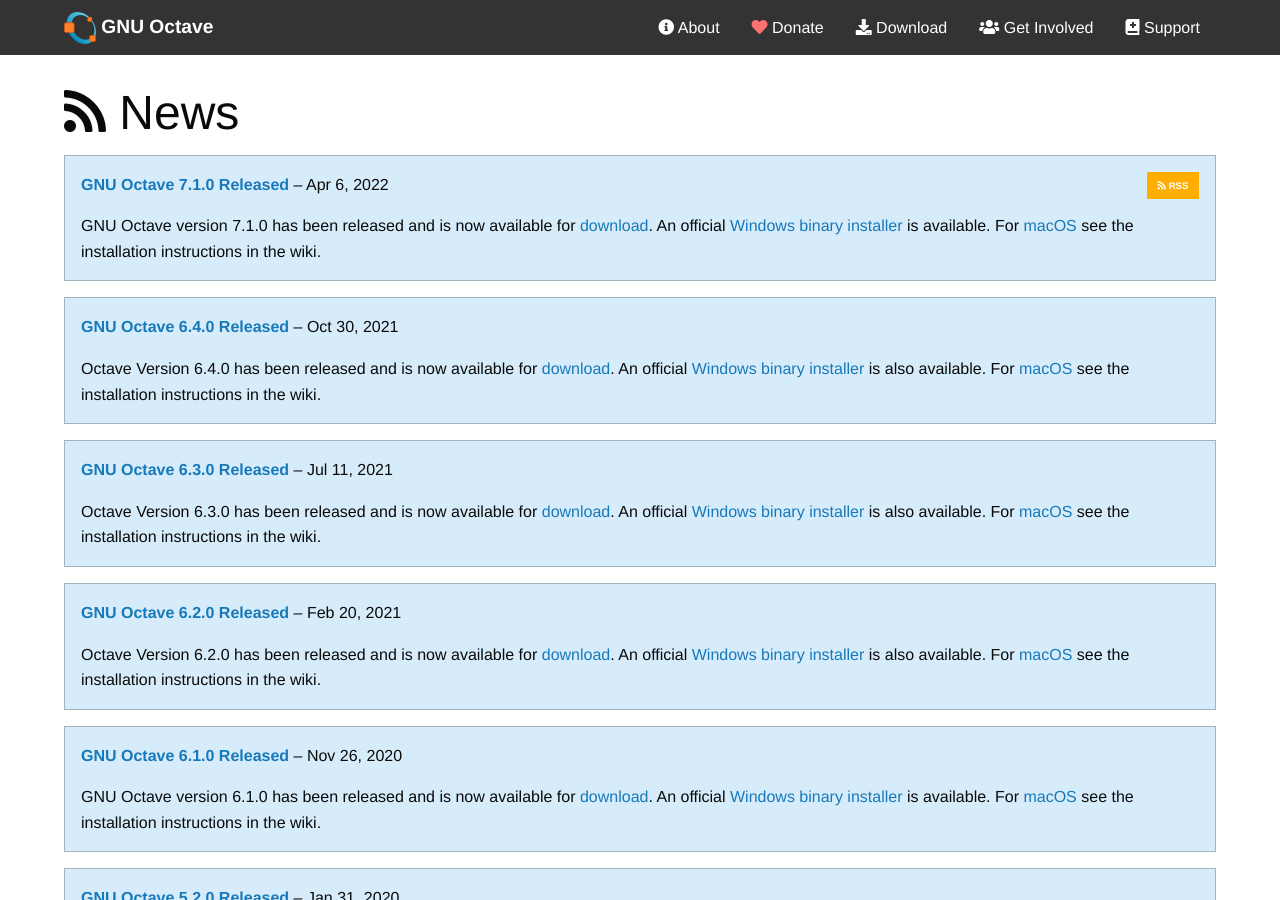
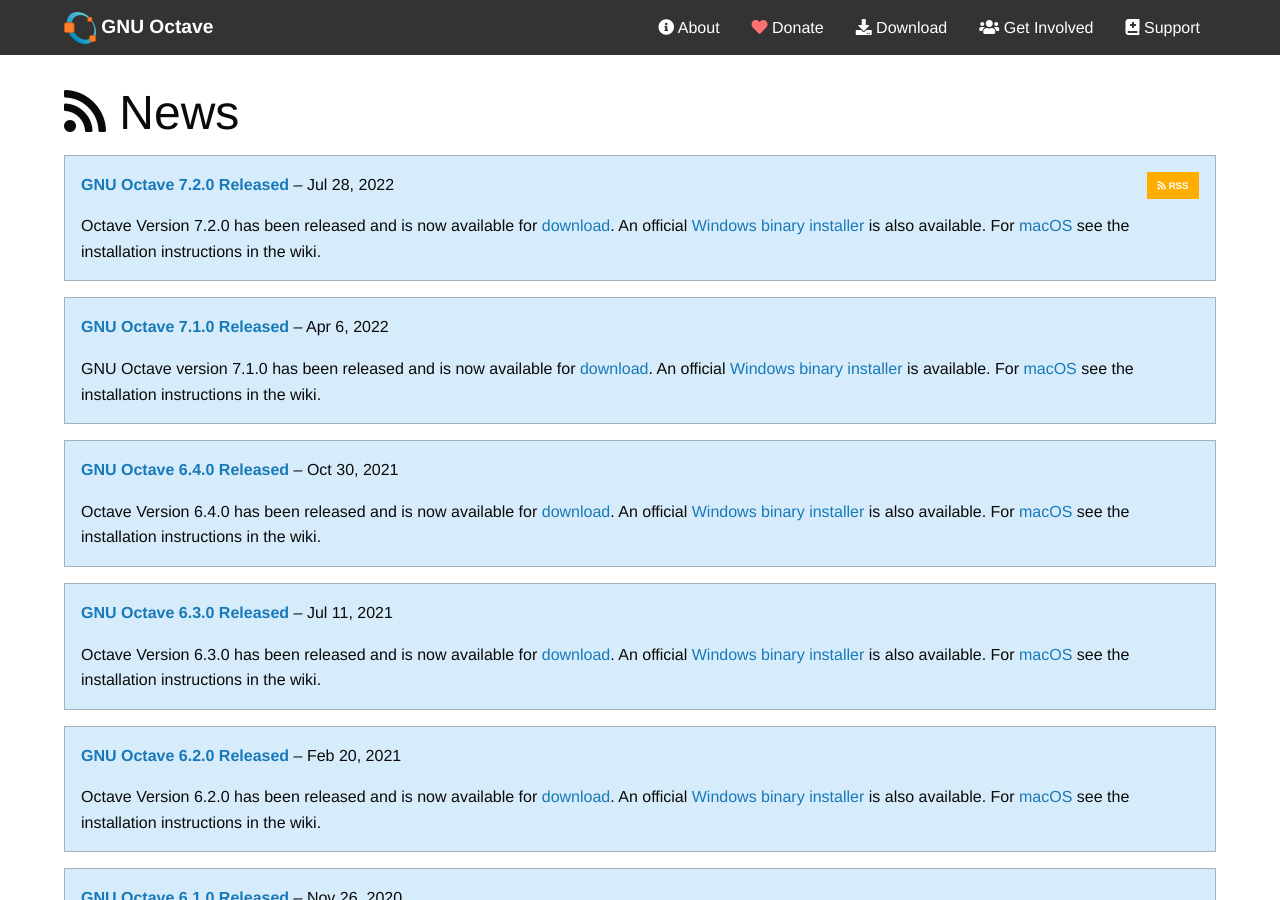
Before and after one commit to gnu-octave/gnu-octave.github.io, a Jekyll site: the page built from pages/news.md, in a window 1280 px wide and 900 px high. Built offline with Jekyll 4.4.1, drawn with Linux system fonts in a browser that asks for light colours; nearby versions of some CDN libraries; some of the changed lines change nothing that is shown.

Commit message:
Octave 7.2.0 release 2022-07-28

```diff
--- /dev/null
+++ b/_posts/2022-07-28-octave-7.2.0-released.markdown
@@ -0,0 +1,89 @@
+---
+layout: post
+title:  "GNU Octave 7.2.0 Released"
+date:   2022-07-28
+categories: news release
+---
+
+Octave Version 7.2.0 has been released and is now available for [download][1].
+An official [Windows binary installer][2] is also available.
+For [macOS][3] see the installation instructions in the wiki.
+
+This version is a bug fixing release:
+
+## Improvements and fixes
+
+- Avoid out-of-bounds indexing when checking for broadcastable inplace operators ([bug #38466](https://savannah.gnu.org/bugs/?38466)).
+- `hdl2struct.m`: Fix saving of `uibuttongroups` ([bug #62266](https://savannah.gnu.org/bugs/?62266)).
+- `isprime.m` and `__isprimelarge__.cc`: Minor performance tweaks.
+- `factor.m`: Performance tweak to avoid division in certain cases.
+- `nchoosek.m`: Fix freeze-up for certain integer inputs ([bug #62319](https://savannah.gnu.org/bugs/?62319)).
+- `nchoosek.m`: Restore fast path code for floating point inputs ([bug #62319](https://savannah.gnu.org/bugs/?62319)).
+- `betainc.m`: Use sophisticated technique for calculating exponents to avoid inaccuracies ([bug #62329](https://savannah.gnu.org/bugs/?62329)).
+- `ls.m`: Fix handling of `\` on UNIX platforms ([bug #62282](https://savannah.gnu.org/bugs/?62282)).
+- `ls.m`: with glob patterns on Windows ([bug #62282](https://savannah.gnu.org/bugs/?62282)).
+- `findobj.m`: Fix input validation of graphics handles ([bug #62378](https://savannah.gnu.org/bugs/?62378)).
+- `newplot.m`: Backed out changeset fdd58773ac02 ([bug #61945](https://savannah.gnu.org/bugs/?61945)).
+- `__print_parse_opts__.m`: Initialize variables in all cases for print warnings ([bug #62287](https://savannah.gnu.org/bugs/?62287)).
+- `datenum.m`: Correctly handle arrays with leading singleton dimensions ([bug #62407](https://savannah.gnu.org/bugs/?62407)).
+- Stop incorrect error when `reset()` called on `uimenu` handle ([bug #62425](https://savannah.gnu.org/bugs/?62425)).
+- Emit more informative error message on empty input when setting axis limits ([bug #62541](https://savannah.gnu.org/bugs/?62541)).
+- `msgbox.m`: Allow "custom" `cdata` for icon ([bug #62445](https://savannah.gnu.org/bugs/?62445)).
+- Fix memory leak with nested functions and anonymous functions ([bug #62459](https://savannah.gnu.org/bugs/?62459)).
+- `__wglob__`: Retain trailing file separator on Windows ([bug #62414](https://savannah.gnu.org/bugs/?62414)).
+- `__wglob__`: Correctly handle `.` and `..` in patterns on Windows ([bug #62414](https://savannah.gnu.org/bugs/?62414)).
+- `__wglob__`: Handle patterns with UNC paths on Windows ([bug #62576](https://savannah.gnu.org/bugs/?62576)).
+- `mkoctfile.m`: Trim whitespace (newline) around system output.
+- `subplot.m`: Avoid error when mixing `rcn` and `"position"` calling form ([bug #62526](https://savannah.gnu.org/bugs/?62526)).
+- `plot`: Deprecate using numbers to select line colors ([bug #62470](https://savannah.gnu.org/bugs/?62470)).
+- Don't shut down interpreter immediately on `execute` ([bug #62308](https://savannah.gnu.org/bugs/?62308)).
+- Change wording of error message when using a variable as function ([bug #62552](https://savannah.gnu.org/bugs/?62552)).
+- `inputParser.m`: Adapt for interpreter changes regarding number of output arguments ([bug #62420](https://savannah.gnu.org/bugs/?62420)).
+- `inputParser.m`: Correctly handle cell default values for optional parameters ([bug #62639](https://savannah.gnu.org/bugs/?62639)).
+- Store token ID, not keyword ID when parsing keywords ([bug #62587](https://savannah.gnu.org/bugs/?62587)).
+- `canonicalize_file_name`: Do not translate mapped network drive to UNC path ([bug #62576](https://savannah.gnu.org/bugs/?62576)).
+- Fix regression with `\color[rgb]` TeX pattern ([bug #62668](https://savannah.gnu.org/bugs/?62668)).
+- `regexp`: Check pattern length before accessing it ([bug #62704](https://savannah.gnu.org/bugs/?62704)).
+- `randmtzig.cc`: Add missing `#include <ctime>` ([bug #62750](https://savannah.gnu.org/bugs/?62750)).
+
+## GUI
+
+- Fix removing trailing spaces on closing a modified file ([bug #62271](https://savannah.gnu.org/bugs/?62271)).
+- Replace use of deprecated `QDesktopWidget` in GUI.
+- Fix display in Variable Editor when `fixed_point_format` is on ([bug #62544](https://savannah.gnu.org/bugs/?62544)).
+- Fix file length when saving shorter content in editor ([bug #62588](https://savannah.gnu.org/bugs/?62588)).
+
+## Package tool
+
+- `pkg`: Create directory before saving file ([bug #62303](https://savannah.gnu.org/bugs/?62303)).
+- `pkg`: Avoid error when unlinking non-existent files ([bug #62436](https://savannah.gnu.org/bugs/?62436)).
+- `pkg`: Create `PREFIX` and `ARCHPREFIX` directories ([bug #62681](https://savannah.gnu.org/bugs/?62681)).
+- `pkg`: Replace `OCTAVE_HOME` in `PREFIX` and `ARCHPREFIX` independently ([bug #62681](https://savannah.gnu.org/bugs/?62681)).
+- `pkg`: Fix formatting of `copyfile` message ([bug #62769](https://savannah.gnu.org/bugs/?62769)).
+- `pkg`: Escape special characters in `OCTAVE_HOME` for `regexprep` ([bug #62681](https://savannah.gnu.org/bugs/?62681)).
+
+## Build system / Tests
+
+- `addpref.m`: Recode test to work with multiple running instances of Octave.
+- Don't leak build directories in installed directories ([bug #62295](https://savannah.gnu.org/bugs/?62295)).
+- Import `hash-buffer` modules from gnulib ([bug #62416](https://savannah.gnu.org/bugs/?62416)).
+- Remove `.dirstamp` files from `test/` directory with `maintainer-clean` target.
+- Add tests for `__FILE__` and `__LINE__` ([bug #52587](https://savannah.gnu.org/bugs/?52587)).
+
+## Documentation
+
+- `datestr.m`: Fix minor typo.
+- `ls.m`: Improve wording in docstring ([bug #62282](https://savannah.gnu.org/bugs/?62282)).
+- `dir.m`: Clarify wildcard behavior on Windows in docstring ([bug #62282](https://savannah.gnu.org/bugs/?62282)).
+- `memory.m`: Redo documentation to be formatted correctly in Info output.
+- Document contracted `format` arguments ([bug #62417](https://savannah.gnu.org/bugs/?62417)).
+- `humps.m`: Fix mismatch between TeX docstring and non-TeX docstring.
+- `warning_ids.m`: Add new warning ID `"Octave:deprecated-option"`.
+- `primes.m`: Move code examples before math theory.
+- `primes.m`: Mark variables in docstring with `@var{}` macro.
+- Rewrite section on automatic type conversions ([bug #62283](https://savannah.gnu.org/bugs/?62283)).
+- `subsasgn`: Correct example code ([bug #33221](https://savannah.gnu.org/bugs/?33221)).
+
+[1]: {{ "download.html" | absolute_url }}
+[2]: https://ftpmirror.gnu.org/octave/windows
+[3]: {{ site.wiki_url }}/Octave_for_macOS
--- a/pages/community-news.html
+++ b/pages/community-news.html
@@ -14,7 +14,7 @@
 entries in the GUI:
 
   this-is-the-gnu-octave-community-news-page
-  community-news-page-serial=18
+  community-news-page-serial=19
 
 -->
 
--- a/pages/download.md
+++ b/pages/download.md
@@ -8,10 +8,11 @@
 
 <div class="primary callout">
   <i class="fas fa-info-circle" style="color:#1779ba;"></i>
-  <strong>GNU Octave 7.1.0</strong> is the latest stable release.
+  <strong>GNU Octave 7.2.0</strong> is the latest stable release.
   &nbsp;
   (Release Notes:
-  <a href="{{ "/NEWS-7.html" | relative_url }}">7.1.0</a>)
+  <a href="{{ "/NEWS-7.html" | relative_url }}">7.1.0</a>,
+  <a href="{{ site.baseurl }}{% post_url 2022-07-28-octave-7.2.0-released %}">7.2.0</a>)
 </div>
 
 <div class="button-group large expanded stacked-for-small">
@@ -92,28 +93,28 @@
 </div>
 
 - Windows-64 (recommended)
-  - [octave-7.1.0-w64-installer.exe](https://ftpmirror.gnu.org/octave/windows/octave-7.1.0-w64-installer.exe)
+  - [octave-7.2.0-w64-installer.exe](https://ftpmirror.gnu.org/octave/windows/octave-7.2.0-w64-installer.exe)
     (~ 380 MB)
-    [[signature]](https://ftpmirror.gnu.org/octave/windows/octave-7.1.0-w64-installer.exe.sig)
-  - [octave-7.1.0-w64.7z](https://ftpmirror.gnu.org/octave/windows/octave-7.1.0-w64.7z)
+    [[signature]](https://ftpmirror.gnu.org/octave/windows/octave-7.2.0-w64-installer.exe.sig)
+  - [octave-7.2.0-w64.7z](https://ftpmirror.gnu.org/octave/windows/octave-7.2.0-w64.7z)
     (~ 375 MB)
-    [[signature]](https://ftpmirror.gnu.org/octave/windows/octave-7.1.0-w64.7z.sig)
-  - [octave-7.1.0-w64.zip](https://ftpmirror.gnu.org/octave/windows/octave-7.1.0-w64.zip)
+    [[signature]](https://ftpmirror.gnu.org/octave/windows/octave-7.2.0-w64.7z.sig)
+  - [octave-7.2.0-w64.zip](https://ftpmirror.gnu.org/octave/windows/octave-7.2.0-w64.zip)
     (~ 660 MB)
-    [[signature]](https://ftpmirror.gnu.org/octave/windows/octave-7.1.0-w64.zip.sig)
+    [[signature]](https://ftpmirror.gnu.org/octave/windows/octave-7.2.0-w64.zip.sig)
 
 <p></p>
 
 - Windows-32 (old computers)
-  - [octave-7.1.0-w32-installer.exe](https://ftpmirror.gnu.org/octave/windows/octave-7.1.0-w32-installer.exe)
+  - [octave-7.2.0-w32-installer.exe](https://ftpmirror.gnu.org/octave/windows/octave-7.2.0-w32-installer.exe)
     (~ 380 MB)
-    [[signature]](https://ftpmirror.gnu.org/octave/windows/octave-7.1.0-w32-installer.exe.sig)
-  - [octave-7.1.0-w32.7z](https://ftpmirror.gnu.org/octave/windows/octave-7.1.0-w32.7z)
+    [[signature]](https://ftpmirror.gnu.org/octave/windows/octave-7.2.0-w32-installer.exe.sig)
+  - [octave-7.2.0-w32.7z](https://ftpmirror.gnu.org/octave/windows/octave-7.2.0-w32.7z)
     (~ 375 MB)
-    [[signature]](https://ftpmirror.gnu.org/octave/windows/octave-7.1.0-w32.7z.sig)
-  - [octave-7.1.0-w32.zip](https://ftpmirror.gnu.org/octave/windows/octave-7.1.0-w32.zip)
+    [[signature]](https://ftpmirror.gnu.org/octave/windows/octave-7.2.0-w32.7z.sig)
+  - [octave-7.2.0-w32.zip](https://ftpmirror.gnu.org/octave/windows/octave-7.2.0-w32.zip)
     (~ 650 MB)
-    [[signature]](https://ftpmirror.gnu.org/octave/windows/octave-7.1.0-w32.zip.sig)
+    [[signature]](https://ftpmirror.gnu.org/octave/windows/octave-7.2.0-w32.zip.sig)
 
 <p></p>
 
@@ -126,15 +127,15 @@
   version above.
   </small>
 
-  - [octave-7.1.0-w64-64-installer.exe](https://ftpmirror.gnu.org/octave/windows/octave-7.1.0-w64-64-installer.exe)
+  - [octave-7.2.0-w64-64-installer.exe](https://ftpmirror.gnu.org/octave/windows/octave-7.2.0-w64-64-installer.exe)
     (~ 380 MB)
-    [[signature]](https://ftpmirror.gnu.org/octave/windows/octave-7.1.0-w64-64-installer.exe.sig)
-  - [octave-7.1.0-w64-64.7z](https://ftpmirror.gnu.org/octave/windows/octave-7.1.0-w64-64.7z)
+    [[signature]](https://ftpmirror.gnu.org/octave/windows/octave-7.2.0-w64-64-installer.exe.sig)
+  - [octave-7.2.0-w64-64.7z](https://ftpmirror.gnu.org/octave/windows/octave-7.2.0-w64-64.7z)
     (~ 375 MB)
-    [[signature]](https://ftpmirror.gnu.org/octave/windows/octave-7.1.0-w64-64.7z.sig)
-  - [octave-7.1.0-w64-64.zip](https://ftpmirror.gnu.org/octave/windows/octave-7.1.0-w64-64.zip)
+    [[signature]](https://ftpmirror.gnu.org/octave/windows/octave-7.2.0-w64-64.7z.sig)
+  - [octave-7.2.0-w64-64.zip](https://ftpmirror.gnu.org/octave/windows/octave-7.2.0-w64-64.zip)
     (~ 660 MB)
-    [[signature]](https://ftpmirror.gnu.org/octave/windows/octave-7.1.0-w64-64.zip.sig)
+    [[signature]](https://ftpmirror.gnu.org/octave/windows/octave-7.2.0-w64-64.zip.sig)
 
 All Windows binaries with corresponding source code can be downloaded from
 [https://ftpmirror.gnu.org/octave/windows/](https://ftpmirror.gnu.org/octave/windows/).
```
